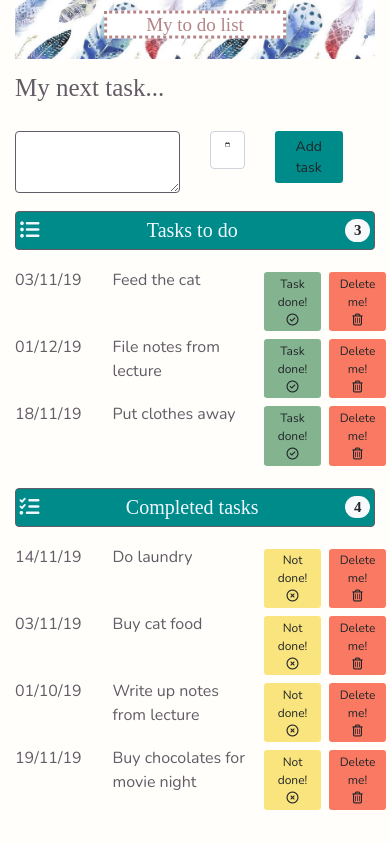
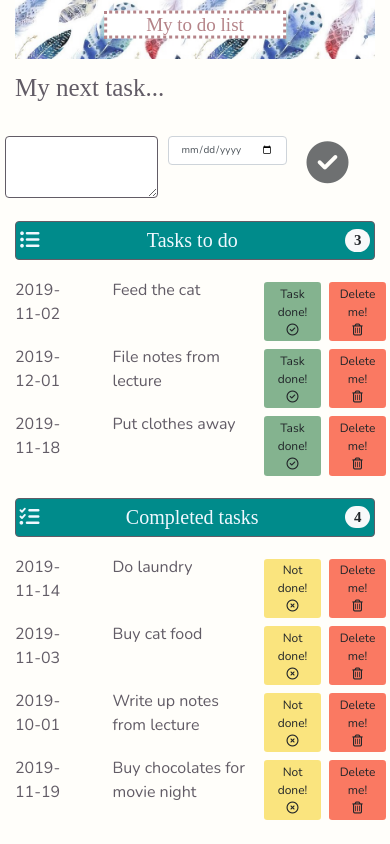
Before and after one commit to Nichola867/To_do_App_Frontend, a React (Create React App) app: page / in a window 390 px wide. Built offline with nearby package versions, Linux system fonts and the light colour scheme; a web font is replaced by a local one.

Commit message:
Add task button updated, updated responsive design

```diff
--- a/src/App.css
+++ b/src/App.css
@@ -79,9 +79,17 @@ width: inherit;
   background-color: #FA7962;
 }
 
-.buttonAdd {
-  background-color: darkcyan;
+.medium {
+  font-size: 3em;
 }
+
+.enabledButton {
+  color:orange;
+}
+.disabledButton {
+  opacity: 0.35;
+}
+
 
 /* TEXT & HEADERS: */
 
@@ -135,3 +143,15 @@ h1 {
     font-size: 19px
   }
 }
+
+
+
+.paddingSmall {
+padding: 5px
+}
+
+@media only screen and (max-width: 767px) {
+  .dateBox {
+font-size: 10px;
+  }
+}
--- a/src/App.js
+++ b/src/App.js
@@ -10,15 +10,16 @@ import './App.css';
 class App extends React.Component {
   state = {
     tasks: [
-      { dateAdded: "03/11/19", task: "Feed the cat", completed: false, ID: uuid() },
-      { dateAdded: "14/11/19", task: "Do laundry", completed: true, ID: uuid() },
-      { dateAdded: "01/12/19", task: "File notes from lecture", completed: false, ID: uuid() },
-      { dateAdded: "18/11/19", task: "Put clothes away", completed: false, ID: uuid() },
-      { dateAdded: "03/11/19", task: "Buy cat food", completed: true, ID: uuid() },
-      { dateAdded: "01/10/19", task: "Write up notes from lecture", completed: true, ID: uuid() },
-      { dateAdded: "19/11/19", task: "Buy chocolates for movie night", completed: true, ID: uuid() },
+      { dateAdded: "2019-11-02", task: "Feed the cat", completed: false, ID: uuid() },
+      { dateAdded: "2019-11-14", task: "Do laundry", completed: true, ID: uuid() },
+      { dateAdded: "2019-12-01", task: "File notes from lecture", completed: false, ID: uuid() },
+      { dateAdded: "2019-11-18", task: "Put clothes away", completed: false, ID: uuid() },
+      { dateAdded: "2019-11-03", task: "Buy cat food", completed: true, ID: uuid() },
+      { dateAdded: "2019-10-01", task: "Write up notes from lecture", completed: true, ID: uuid() },
+      { dateAdded: "2019-11-19", task: "Buy chocolates for movie night", completed: true, ID: uuid() },
     ]
   }
+
 
   //function 'deleteTask' removes any array where the ID number does not match the ID ('n') passed through
   deleteTask = n => {
--- a/src/WriteTask.js
+++ b/src/WriteTask.js
@@ -4,7 +4,7 @@ class WriteTask extends React.Component {
 
     state = {
         task: "",
-        dateAdded: "",
+        dateAdded: ""
     };
 
     updateTask = e => {
@@ -21,7 +21,12 @@ class WriteTask extends React.Component {
 
     writeTask = () => {
         this.props.addNewTaskFunc(this.state.task, this.state.dateAdded)
+        this.setState({
+            task: ""
+        })
     }
+
+
 
     render() {
         return (
@@ -38,7 +43,7 @@ class WriteTask extends React.Component {
 
 
                 <div className="row">
-                    <div className="col-6">
+                    <div className="col-5 paddingSmall">
                         <textarea className="form-control myNextTask"
                             onChange={this.updateTask}
                             value={this.state.task}
@@ -48,19 +53,31 @@ class WriteTask extends React.Component {
                     </div>
 
 
-                    <div className="col-2">
+                    <div className="col-4  col-md-2 paddingSmall">
                         <input
                             type="date"
                             className="form-control dateBox"
                             value={this.state.dateAdded}
-                            onChange={this.updateDate} />
+                            onChange={this.updateDate}
+                        />
                     </div>
 
-                    <div className="col-3">
-                        <button className="btn btn-sm buttonAdd"
-                            onClick={this.writeTask}>
-                            Add task</button>
+                    <div className="col-2 paddingSmall">
+                        {this.state.task !== "" ?
+                            /*  Submit task! */
+                            <button
+                                className="btn btn-sm enabledButton"
+                                onClick={this.writeTask} >
+                                <i className="fas fa-check-circle medium"></i>
+                            </button> :
+
+                            <button
+                                disabled className="btn btn-sm disabledButton">
+                                 <i className="fas fa-check-circle medium"></i>
+                            </button>
+                        }
                     </div>
+
                 </div>
             </div>
 
```
